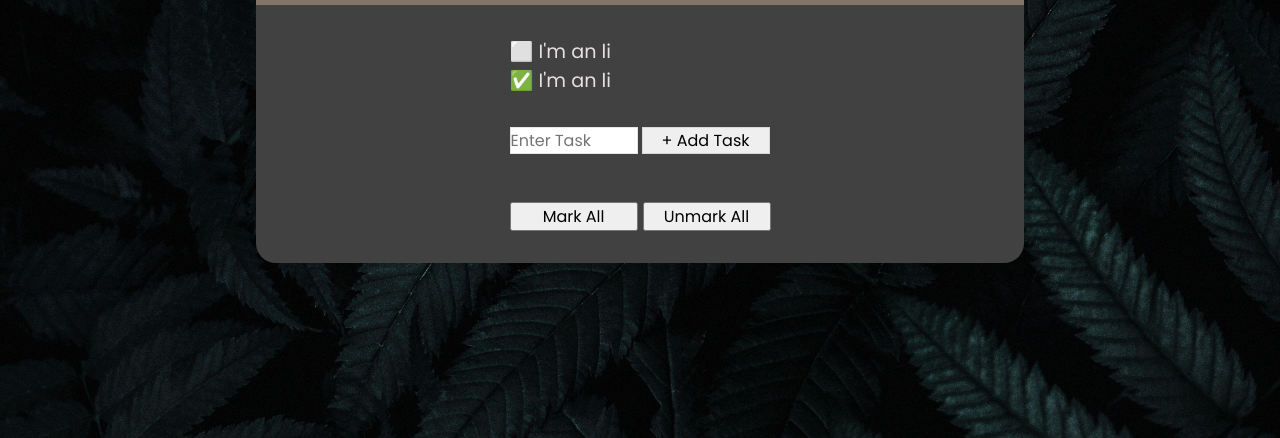
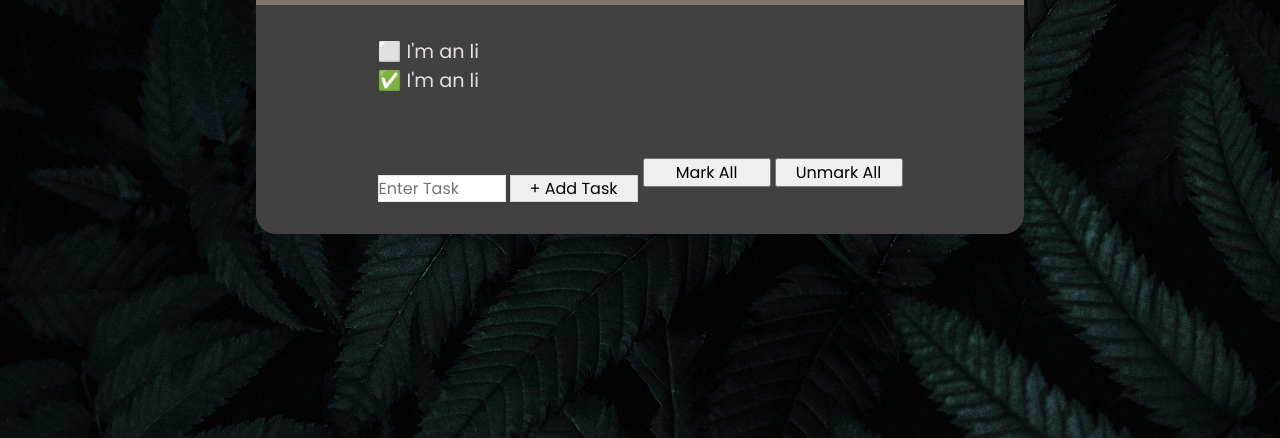
Before and after one commit to imkrishnasarathi/To-Do-App, a plain HTML site: page index.html in a window 1280 px wide. Shown: the part 362-800 px from the top of the page. Drawn offline with Linux system fonts and the light colour scheme.

Commit message:
Update index.html

```diff
--- a/index.html
+++ b/index.html
@@ -26,13 +26,15 @@
           <li class="empty">I'm an li &nbsp;<button class="opt"><i class="fa fa-pencil edit item"></i></button>&nbsp;<button class="opt"><i class="fa fa-trash-o delete item"></i></button></li>
           <li class="checked">I'm an li &nbsp;<button class="opt"><i class="fa fa-pencil edit item"></i></button>&nbsp;<button class="opt"><i class="fa fa-trash-o delete item"></i></button></li>
         </ul>
-        <form class="add-task">
-          <input type="text" name="task" placeholder="Enter Task" required>
-          <input type="submit" value="+ Add Task">
-        </form>
         <div class="buttons">
-          <button class="btn" id="mark-all">Mark All</button>
-          <button class="btn" id="unmark-all">Unmark All</button>
+          <form class="add-task">
+            <input type="text" name="task" placeholder="Enter Task" required>
+            <input type="submit" value="+ Add Task">
+          </form>
+          <div class="other-btn">
+            <button class="btn" id="mark-all">Mark All</button>
+            <button class="btn" id="unmark-all">Unmark All</button>
+          </div>
         </div>
       </div>
     </div>
```
